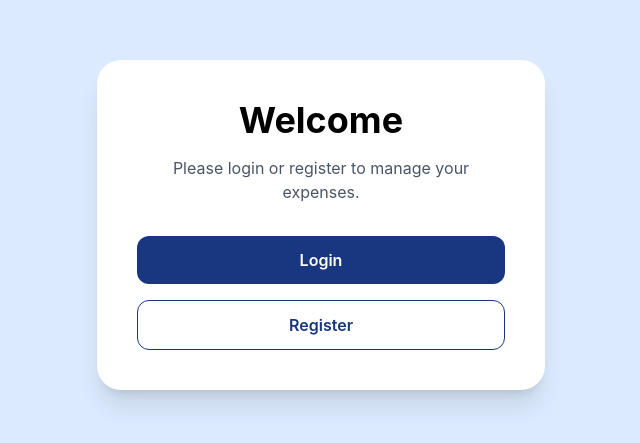
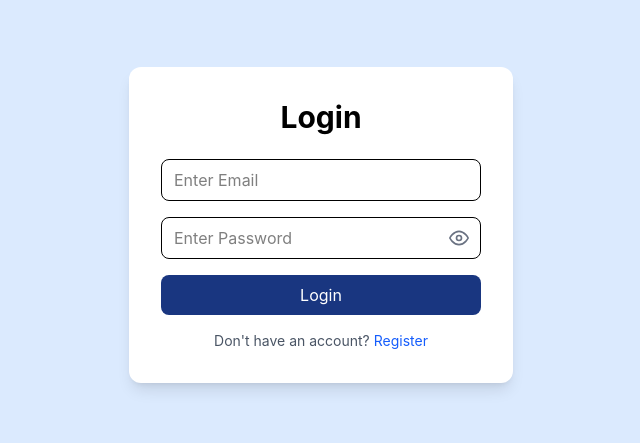
Before and after one commit to adityadeb977/Full-Stack-Expense-Management-Project, a React (Vite) app in the folder frontend/: page / in a window 1280 px wide. Shown: the part 175-618 px from the top of the page, without its empty margins (319-959 px from the left). Built offline with nearby package versions, Linux system fonts and the light colour scheme.

Commit message:
Added password view option and changed home page to have login option

```diff
--- a/frontend/src/App.jsx
+++ b/frontend/src/App.jsx
@@ -3,7 +3,6 @@ import { BrowserRouter, Routes, Route } from "react-router-dom";
 
 import Login from "./pages/Login";
 import Register from "./pages/Register";
-import Home from "./pages/Home";
 import Dashboard from "./pages/Dashboard";
 import AdminDashboard from "./pages/AdminDashboard";
 import ProtectedRoute from "./components/ProtectedRoute";
@@ -14,15 +13,12 @@ const App = () => {
       <div className="min-h-screen bg-blue-100">
         <Routes>
 
-
-          <Route path="/" element={<Home />} />
-
+          <Route path="/" element={<Login />} />
 
           <Route path="/login" element={<Login />} />
 
 
           <Route path="/register" element={<Register />} />
-
 
           <Route
             path="/dashboard"
--- a/frontend/src/pages/Login.jsx
+++ b/frontend/src/pages/Login.jsx
@@ -1,11 +1,11 @@
-import React from "react";
+import React, { useEffect, useState } from "react";
 import { useForm } from "react-hook-form";
 import { useNavigate, Link } from "react-router-dom";
 import API from "../components/services/api";
-import { useEffect } from "react";
 const Login = () => {
 
     const navigate = useNavigate();
+    const [showPassword, setShowPassword] = useState(false);
 
     const {
         register,
@@ -102,16 +102,38 @@ useEffect(() => {
 
                 </div>
 
-                <div className="mb-4">
+                <div className="mb-4 relative">
 
                     <input
-                        type="password"
+                        type={showPassword ? "text" : "password"}
                         placeholder="Enter Password"
-                        className="w-full border px-3 py-2 rounded-lg"
+                        className="w-full border px-3 py-2 rounded-lg pr-12"
                         {...register("password", {
                             required: "Password is required"
                         })}
                     />
+
+                    <button
+                        type="button"
+                        onClick={() => setShowPassword((prev) => !prev)}
+                        className="absolute right-3 top-1/2 -translate-y-1/2 text-gray-500 hover:text-gray-700"
+                        aria-label={showPassword ? "Hide password" : "Show password"}
+                    >
+                        {showPassword ? (
+                            <svg xmlns="http://www.w3.org/2000/svg" viewBox="0 0 24 24" fill="none" stroke="currentColor" strokeWidth="2" strokeLinecap="round" strokeLinejoin="round" className="h-5 w-5">
+                                <path d="M17.94 17.94A10.94 10.94 0 0 1 12 19c-5.33 0-9.8-3.21-11.48-7.5a1.54 1.54 0 0 1 0-1.01A10.94 10.94 0 0 1 6.06 6.06" />
+                                <path d="M1 1l22 22" />
+                                <path d="M14.12 14.12a3 3 0 0 1-4.24-4.24" />
+                                <path d="M9.88 9.88A3 3 0 0 0 14.12 14.12" />
+                                <path d="M10.35 4.93A9.94 9.94 0 0 1 12 5c5.33 0 9.8 3.21 11.48 7.5a1.54 1.54 0 0 1 0 1.01A10.94 10.94 0 0 1 17.94 17.94" />
+                            </svg>
+                        ) : (
+                            <svg xmlns="http://www.w3.org/2000/svg" viewBox="0 0 24 24" fill="none" stroke="currentColor" strokeWidth="2" strokeLinecap="round" strokeLinejoin="round" className="h-5 w-5">
+                                <path d="M1 12s4-8 11-8 11 8 11 8-4 8-11 8-11-8-11-8z" />
+                                <circle cx="12" cy="12" r="3" />
+                            </svg>
+                        )}
+                    </button>
 
                     {errors.password &&
                         <p className="text-red-500">
@@ -128,6 +150,13 @@ useEffect(() => {
                     {isSubmitting ? "Logging In..." : "Login"}
                 </button>
 
+                <p className="mt-4 text-center text-sm text-gray-600">
+                    Don't have an account?{' '}
+                    <Link to="/register" className="text-blue-600 hover:underline">
+                        Register
+                    </Link>
+                </p>
+
             </form>
 
         </div>
--- a/frontend/src/pages/Register.jsx
+++ b/frontend/src/pages/Register.jsx
@@ -1,9 +1,10 @@
-import React from "react";
+import React, { useState } from "react";
 import { useForm } from "react-hook-form";
 import { useNavigate, Link } from "react-router-dom";
 import API from "../components/services/api";
 
 const Register = () => {
+    const [showPassword, setShowPassword] = useState(false);
     const navigate = useNavigate();
 
     const {
@@ -67,15 +68,36 @@ const Register = () => {
                     )}
                 </div>
 
-                <div className="mb-4">
+                <div className="mb-4 relative">
                     <input
-                        type="password"
+                        type={showPassword ? "text" : "password"}
                         placeholder="Enter Password"
-                        className="w-full border px-3 py-2 rounded-lg"
+                        className="w-full border px-3 py-2 rounded-lg pr-12"
                         {...register("password", {
                             required: "Password is required"
                         })}
                     />
+                    <button
+                        type="button"
+                        onClick={() => setShowPassword((prev) => !prev)}
+                        className="absolute right-3 top-1/2 -translate-y-1/2 text-gray-500 hover:text-gray-700"
+                        aria-label={showPassword ? "Hide password" : "Show password"}
+                    >
+                        {showPassword ? (
+                            <svg xmlns="http://www.w3.org/2000/svg" viewBox="0 0 24 24" fill="none" stroke="currentColor" strokeWidth="2" strokeLinecap="round" strokeLinejoin="round" className="h-5 w-5">
+                                <path d="M17.94 17.94A10.94 10.94 0 0 1 12 19c-5.33 0-9.8-3.21-11.48-7.5a1.54 1.54 0 0 1 0-1.01A10.94 10.94 0 0 1 6.06 6.06" />
+                                <path d="M1 1l22 22" />
+                                <path d="M14.12 14.12a3 3 0 0 1-4.24-4.24" />
+                                <path d="M9.88 9.88A3 3 0 0 0 14.12 14.12" />
+                                <path d="M10.35 4.93A9.94 9.94 0 0 1 12 5c5.33 0 9.8 3.21 11.48 7.5a1.54 1.54 0 0 1 0 1.01A10.94 10.94 0 0 1 17.94 17.94" />
+                            </svg>
+                        ) : (
+                            <svg xmlns="http://www.w3.org/2000/svg" viewBox="0 0 24 24" fill="none" stroke="currentColor" strokeWidth="2" strokeLinecap="round" strokeLinejoin="round" className="h-5 w-5">
+                                <path d="M1 12s4-8 11-8 11 8 11 8-4 8-11 8-11-8-11-8z" />
+                                <circle cx="12" cy="12" r="3" />
+                            </svg>
+                        )}
+                    </button>
                     {errors.password && (
                         <p className="text-red-500">
                             {errors.password.message}
```
